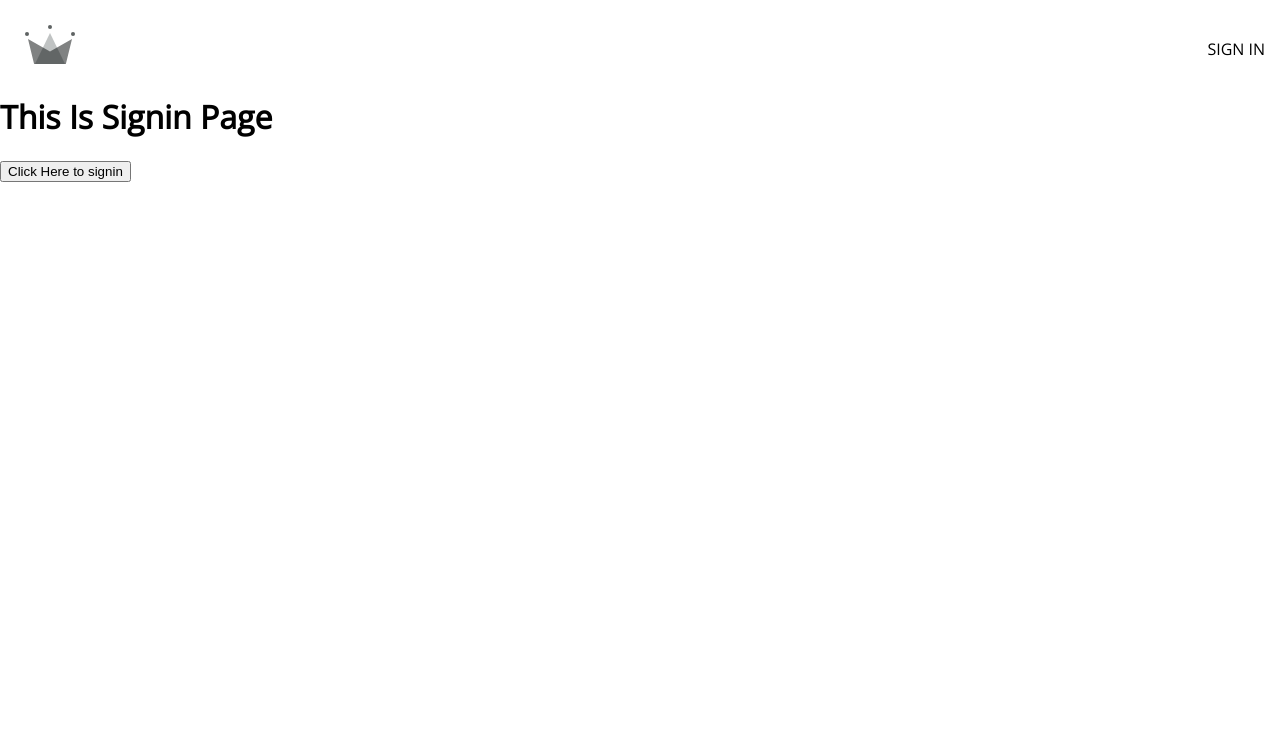
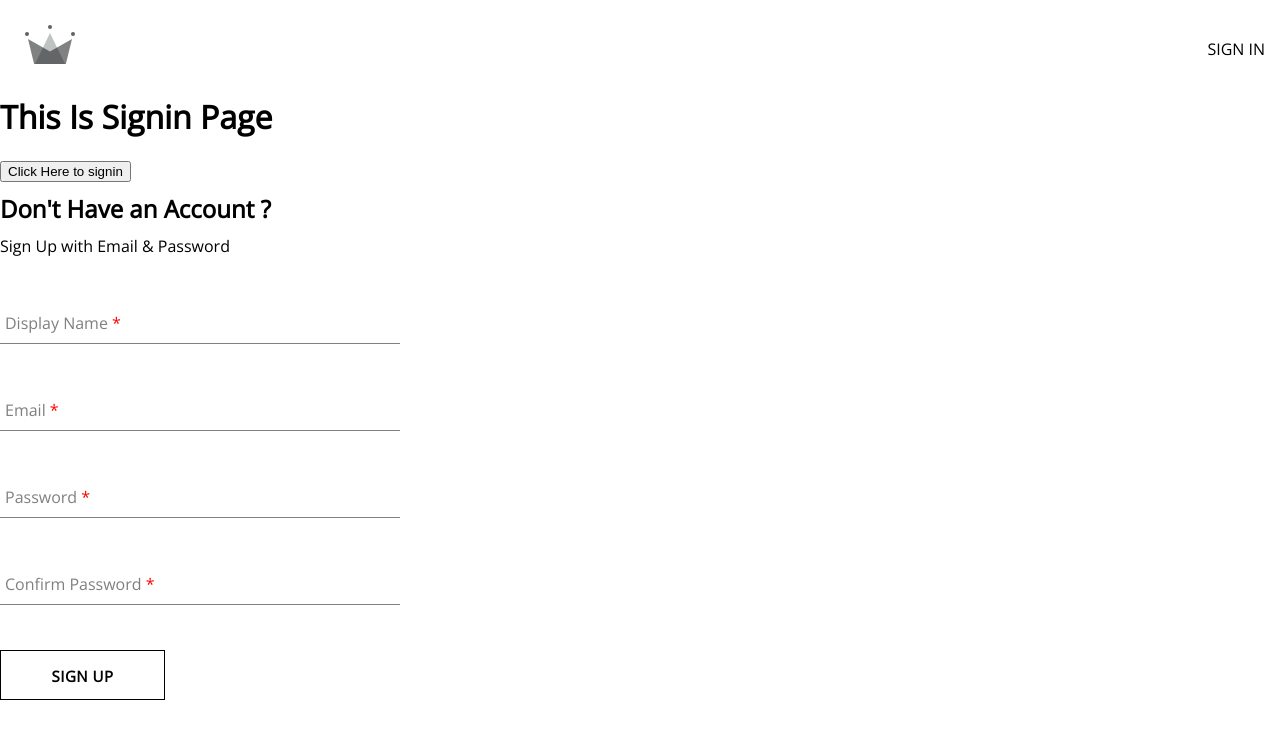
Before and after one commit to Dave-Rushabh/crown-clothing, a React (Create React App) app: page /sign-in in a window 1280 px wide. Shown: the top 738 px of the page. Built offline with nearby package versions, Linux system fonts and the light colour scheme.

Commit message:
Firebase setup completed, sign in and Sign up page finished

```diff
--- a/package.json
+++ b/package.json
@@ -3,12 +3,14 @@
   "version": "0.1.0",
   "private": true,
   "dependencies": {
+    "@hookform/error-message": "^2.0.0",
     "@testing-library/jest-dom": "^5.16.4",
     "@testing-library/react": "^13.2.0",
     "@testing-library/user-event": "^13.5.0",
     "firebase": "^9.8.1",
     "react": "^18.1.0",
     "react-dom": "^18.1.0",
+    "react-hook-form": "^7.31.2",
     "react-router-dom": "^6.3.0",
     "react-scripts": "5.0.1",
     "sass": "^1.52.1",
--- /dev/null
+++ b/src/components/button/Button.jsx
@@ -0,0 +1,22 @@
+import "./Button.scss";
+
+const BUTTON_TYPES_CLASSES = {
+  google: "google-sign-in",
+  inverted: "inverted",
+};
+
+const Button = (props) => {
+  const { children, buttonType, ...otherProps } = props || {};
+  return (
+    <>
+      <button
+        className={`button-container ${BUTTON_TYPES_CLASSES[buttonType]}`}
+        {...otherProps}
+      >
+        {children}
+      </button>
+    </>
+  );
+};
+
+export default Button;
--- /dev/null
+++ b/src/components/button/Button.scss
@@ -0,0 +1,46 @@
+.button-container {
+  min-width: 165px;
+  width: auto;
+  height: 50px;
+  letter-spacing: 0.5px;
+  line-height: 50px;
+  padding: 0 35px 0 35px;
+  font-size: 15px;
+  background-color: black;
+  color: white;
+  text-transform: uppercase;
+  font-family: "Open Sans";
+  font-weight: bolder;
+  border: none;
+  cursor: pointer;
+  display: flex;
+  justify-content: center;
+
+  &:hover {
+    background-color: white;
+    color: black;
+    border: 1px solid black;
+  }
+
+  &.google-sign-in {
+    background-color: #4285f4;
+    color: white;
+
+    &:hover {
+      background-color: #357ae8;
+      border: none;
+    }
+  }
+
+  &.inverted {
+    background-color: white;
+    color: black;
+    border: 1px solid black;
+
+    &:hover {
+      background-color: black;
+      color: white;
+      border: none;
+    }
+  }
+}
--- /dev/null
+++ b/src/components/form-input/FormInput.jsx
@@ -0,0 +1,20 @@
+import "./FormInput.scss";
+
+const FormInput = ({ label, inputOptions }) => {
+  return (
+    <>
+      <div className="group">
+        <input className="form-input" {...inputOptions} />
+        <label
+          className={`${
+            inputOptions.value.length ? "shrink" : ""
+          } form-input-label`}
+        >
+          {label} <span style={{ color: "red" }}>*</span>
+        </label>
+      </div>
+    </>
+  );
+};
+
+export default FormInput;
--- /dev/null
+++ b/src/components/form-input/FormInput.scss
@@ -0,0 +1,54 @@
+$sub-color: grey;
+$main-color: black;
+
+@mixin shrinkLabel {
+  top: -14px;
+  font-size: 12px;
+  color: $main-color;
+}
+
+.group {
+  position: relative;
+  margin: 45px 0;
+
+  .form-input {
+    background: none;
+    background-color: white;
+    color: $sub-color;
+    font-size: 18px;
+    padding: 10px 10px 10px 5px;
+    display: block;
+    width: 100%;
+    border: none;
+    border-radius: 0;
+    border-bottom: 1px solid $sub-color;
+    margin: 25px 0;
+
+    &:focus {
+      outline: none;
+    }
+
+    &:focus ~ .form-input-label {
+      @include shrinkLabel();
+    }
+  }
+
+  input[type="password"] {
+    letter-spacing: 0.3em;
+  }
+
+  .form-input-label {
+    color: $sub-color;
+    font-size: 16px;
+    font-weight: normal;
+    position: absolute;
+    pointer-events: none;
+    left: 5px;
+    top: 10px;
+    transition: 300ms ease all;
+
+    &.shrink {
+      @include shrinkLabel();
+    }
+  }
+}
--- /dev/null
+++ b/src/components/sign-up-form/SignUpForm.jsx
@@ -0,0 +1,112 @@
+import {
+  createAuthUserWithEmailAndPassword,
+  createUserDocumentFromAuth,
+} from "./../../utilities/firebase/firebase";
+import { useState } from "react";
+import FormInput from "../form-input/FormInput";
+
+import "./SignUpForm.scss";
+import Button from "../button/Button";
+
+const defaultFormFields = {
+  displayName: "",
+  email: "",
+  password: "",
+  confirmPassword: "",
+};
+const SignUpForm = () => {
+  const [formFields, setFormFields] = useState(defaultFormFields);
+  const { displayName, email, password, confirmPassword } = formFields;
+
+  const handleChange = (event) => {
+    const { name, value } = event.target;
+    setFormFields({ ...formFields, [name]: value });
+  };
+
+  const clearFormFields = () => {
+    setFormFields(defaultFormFields);
+  };
+
+  const handleSubmit = async (event) => {
+    event.preventDefault();
+    if (password !== confirmPassword) {
+      alert("Password & Confirm Password not matching");
+      return;
+    }
+    try {
+      const response = await createAuthUserWithEmailAndPassword(
+        email,
+        password
+      );
+      const userDocRef = await createUserDocumentFromAuth(response.user, {
+        displayName,
+      });
+      console.log(userDocRef);
+      clearFormFields();
+    } catch (error) {
+      console.log("error occured", error.message);
+      if (error.code === "auth/email-already-in-use") {
+        alert("Can not create the user, email already in use");
+      }
+    }
+  };
+
+  return (
+    <>
+      <div className="sign-up-container">
+        <h2>Don't Have an Account ?</h2>
+        <span>Sign Up with Email & Password</span>
+        <form onSubmit={handleSubmit}>
+          <FormInput
+            label="Display Name"
+            inputOptions={{
+              type: "text",
+              required: true,
+              onChange: handleChange,
+              name: "displayName",
+              value: displayName,
+            }}
+          />
+
+          <FormInput
+            label="Email"
+            inputOptions={{
+              type: "email",
+              required: true,
+              onChange: handleChange,
+              name: "email",
+              value: email,
+            }}
+          />
+
+          <FormInput
+            label="Password"
+            inputOptions={{
+              type: "password",
+              required: true,
+              onChange: handleChange,
+              name: "password",
+              value: password,
+            }}
+          />
+
+          <FormInput
+            label="Confirm Password"
+            inputOptions={{
+              type: "password",
+              required: true,
+              onChange: handleChange,
+              name: "confirmPassword",
+              value: confirmPassword,
+            }}
+          />
+
+          {/* <button type="submit">Sign Up</button> */}
+          <Button buttonType="inverted">Sign Up</Button>
+        </form>
+      </div>
+    </>
+  );
+};
+
+export default SignUpForm;
--- /dev/null
+++ b/src/components/sign-up-form/SignUpForm.scss
@@ -0,0 +1,9 @@
+.sign-up-container {
+  display: flex;
+  flex-direction: column;
+  width: 400px;
+
+  h2 {
+    margin: 10px 0px;
+  }
+}
--- a/src/routes/sign-in/SignIn.jsx
+++ b/src/routes/sign-in/SignIn.jsx
@@ -1,3 +1,4 @@
+import SignUpForm from "../../components/sign-up-form/SignUpForm";
 import {
   signInWithGooglePopup,
   createUserDocumentFromAuth,
@@ -13,6 +14,7 @@ const Signin = () => {
     <>
       <h1> This Is Signin Page</h1>
       <button onClick={handleSignIn}> Click Here to signin</button>
+      <SignUpForm />
     </>
   );
 };
--- a/src/utilities/firebase/firebase.js
+++ b/src/utilities/firebase/firebase.js
@@ -1,5 +1,11 @@
+import { async } from "@firebase/util";
 import { initializeApp } from "firebase/app";
-import { getAuth, signInWithPopup, GoogleAuthProvider } from "firebase/auth";
+import {
+  getAuth,
+  signInWithPopup,
+  GoogleAuthProvider,
+  createUserWithEmailAndPassword,
+} from "firebase/auth";
 import { getFirestore, doc, getDoc, setDoc } from "firebase/firestore";
 // Firebase configuration
 const firebaseConfig = {
@@ -13,7 +19,6 @@ const firebaseConfig = {
 
 // Initialize Firebase
 const firebaseApp = initializeApp(firebaseConfig);
-console.log(firebaseApp);
 
 // Setting up the auth provider
 const provider = new GoogleAuthProvider();
@@ -25,7 +30,11 @@ export const auth = getAuth();
 export const signInWithGooglePopup = () => signInWithPopup(auth, provider);
 export const db = getFirestore();
 
-export const createUserDocumentFromAuth = async (userAuth) => {
+export const createUserDocumentFromAuth = async (
+  userAuth,
+  additionalInformation = {}
+) => {
+  if (!userAuth) return;
   const userDocRef = doc(db, "users", userAuth.uid);
   const userSnapshot = await getDoc(userDocRef);
 
@@ -34,7 +43,12 @@ export const createUserDocumentFromAuth = async (userAuth) => {
     const createdAt = new Date();
 
     try {
-      await setDoc(userDocRef, { displayName, email, createdAt });
+      await setDoc(userDocRef, {
+        displayName,
+        email,
+        createdAt,
+        ...additionalInformation,
+      });
     } catch (error) {
       console.log("error in creating user", error.message);
     }
@@ -42,3 +56,11 @@ export const createUserDocumentFromAuth = async (userAuth) => {
 
   return userDocRef;
 };
+
+export const createAuthUserWithEmailAndPassword = async (email, password) => {
+  if (!email || !password) {
+    return;
+  } else {
+    return await createUserWithEmailAndPassword(auth, email, password);
+  }
+};
```
Also changed, not shown: 1 other file (tests, documents, lock files or other folders).
